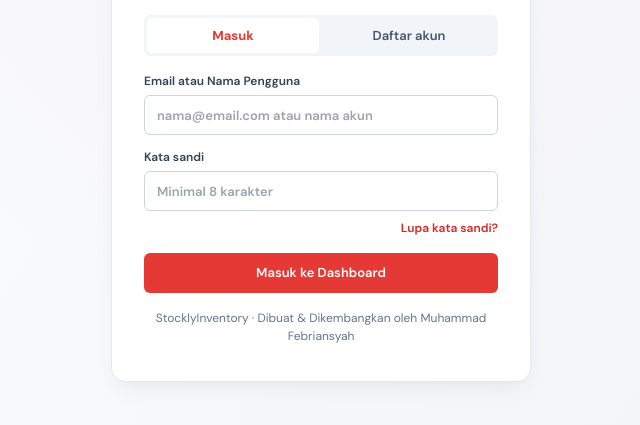
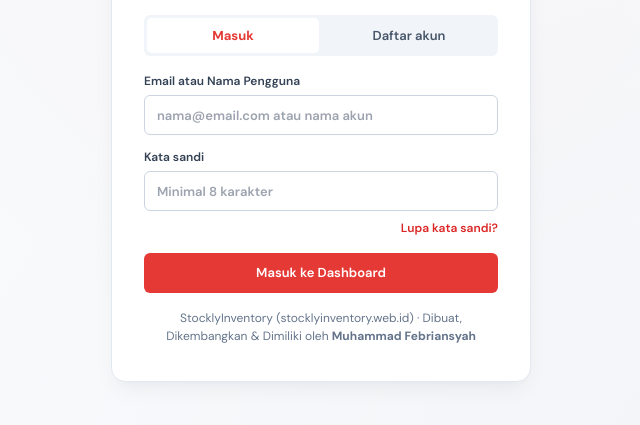
Before and after one commit to Heyann26/StocklyInventory, a website: page index.html in a window 1280 px wide. Shown: the part 295-720 px from the top of the page, without its empty margins (319-959 px from the left). Drawn offline with nearby package versions, Linux system fonts and the light colour scheme.

Commit message:
feat(seo): tambahkan keyword pemilik resmi stocklyinventory.web.id Muhammad Febriansyah

```diff
--- a/index.html
+++ b/index.html
@@ -7,8 +7,9 @@
   <meta name="apple-mobile-web-app-capable" content="yes">
   <meta name="apple-mobile-web-app-status-bar-style" content="default">
   <link rel="apple-touch-icon" href="/icon.svg">
-  <meta name="description" content="StocklyInventory adalah platform sistem manajemen inventaris, barcode scanner, dan stock opname modern yang dikembangkan oleh Muhammad Febriansyah.">
+  <meta name="description" content="StocklyInventory (stocklyinventory.web.id) adalah sistem manajemen inventaris, barcode scanner, dan stock opname modern yang dibuat, dikembangkan, dan dimiliki secara resmi oleh Muhammad Febriansyah.">
   <meta name="author" content="Muhammad Febriansyah">
+  <meta name="owner" content="Muhammad Febriansyah">
   <meta name="creator" content="Muhammad Febriansyah">
   <meta name="publisher" content="Muhammad Febriansyah">
   <meta name="copyright" content="Muhammad Febriansyah">
@@ -161,7 +162,7 @@
       <button class="button primary auth-submit">Buat Akun Admin</button>
       <button class="auth-back" type="button" id="backToLogin">Kembali ke masuk</button>
     </form>
-    <p class="auth-footnote">StocklyInventory · Dibuat &amp; Dikembangkan oleh Muhammad Febriansyah</p>
+    <p class="auth-footnote">StocklyInventory (stocklyinventory.web.id) · Dibuat, Dikembangkan &amp; Dimiliki oleh <strong>Muhammad Febriansyah</strong></p>
   </div>
 </section>
 
```
Also changed, not shown: public/index.html (+3 -2 lines).
